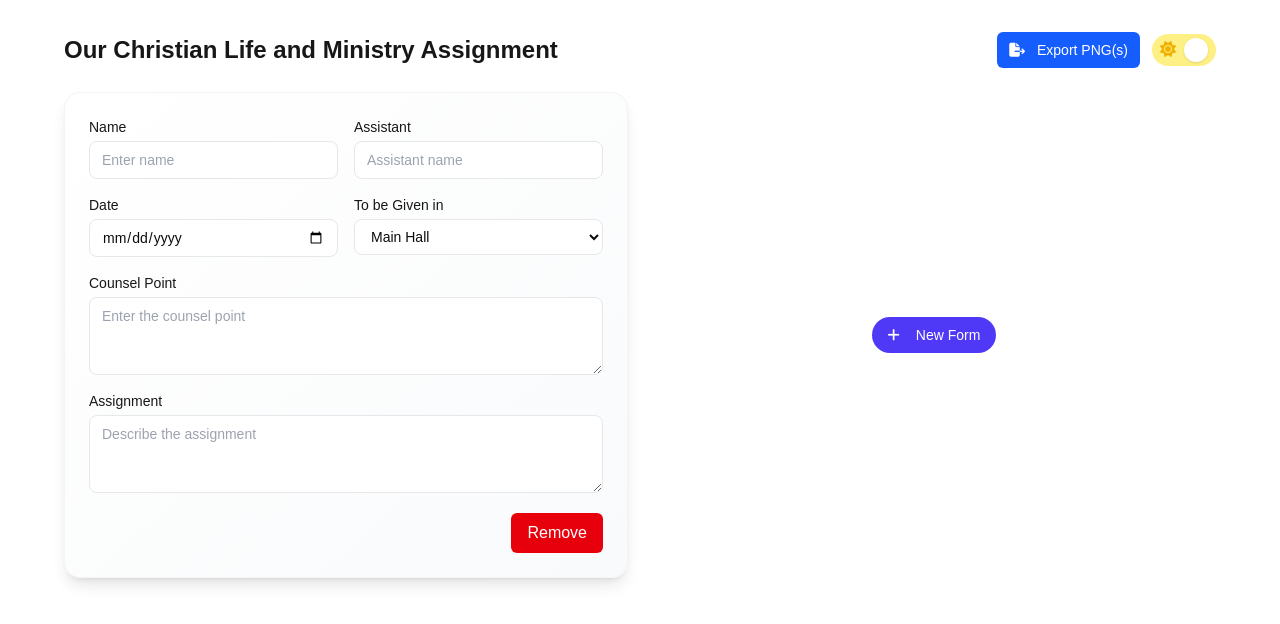
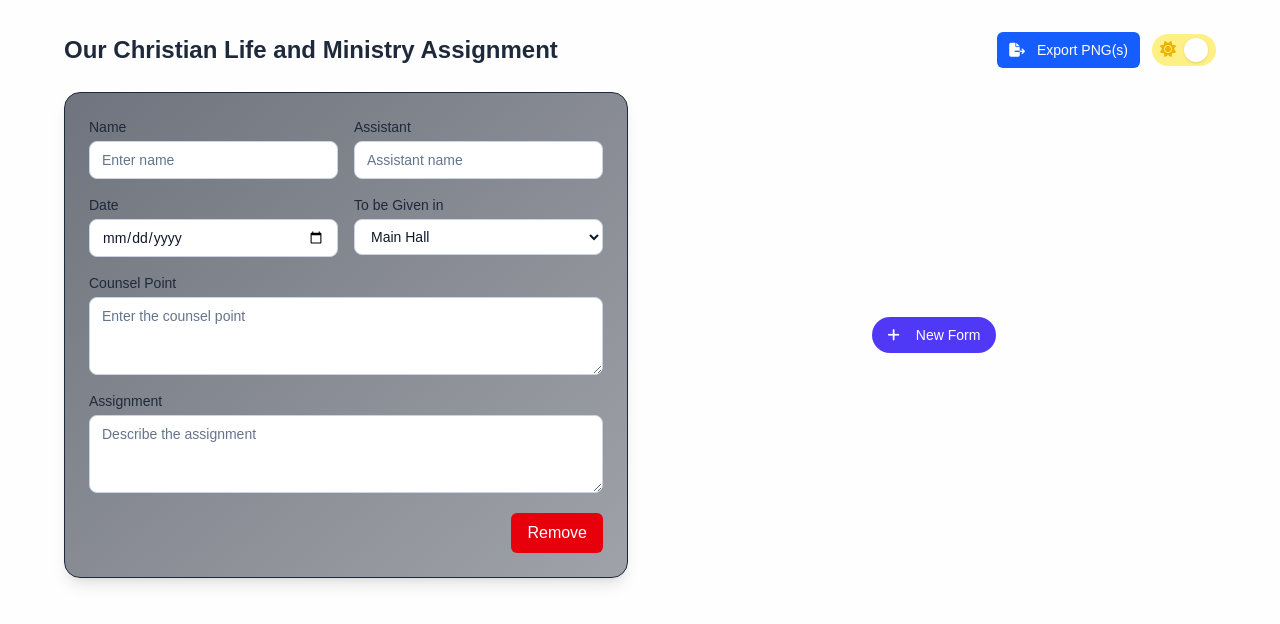
Before and after one commit to Oceaneyes123/clm-part, a Next.js app: page / in a window 1280 px wide. Shown: the top 624 px of the page. Built offline with nearby package versions, Linux system fonts and the light colour scheme.

Commit message:
Improve design

```diff
--- a/src/app/globals.css
+++ b/src/app/globals.css
@@ -2,22 +2,22 @@
 
 /* Base theme variables */
 :root {
-  --background: #ffffff;
-  --foreground: #171717;
+  --background: #fefefe;
+  --foreground: #1e293b;
   --input-bg: #ffffff;
-  --input-foreground: #0b0b0b;
-  --input-border: #e5e7eb; /* gray-200 */
-  --placeholder-color: #9ca3af; /* gray-400 */
+  --input-foreground: #0f172a;
+  --input-border: #cbd5e1; /* slate-300 */
+  --placeholder-color: #64748b; /* slate-500 */
 }
 
 /* Theme helpers via classes so we can toggle programmatically */
 .theme-light {
-  --background: #ffffff;
-  --foreground: #171717;
+  --background: #fefefe;
+  --foreground: #1e293b;
   --input-bg: #ffffff;
-  --input-foreground: #0b0b0b;
-  --input-border: #e5e7eb;
-  --placeholder-color: #9ca3af;
+  --input-foreground: #0f172a;
+  --input-border: #cbd5e1;
+  --placeholder-color: #64748b;
 }
 
 .theme-dark {
--- a/src/app/page.js
+++ b/src/app/page.js
@@ -390,7 +390,7 @@ export default function Home() {
 
         <div className="grid grid-cols-1 md:grid-cols-2 gap-6">
           {forms.map((f, i) => (
-            <div key={f.id} className="bg-gradient-to-br from-white/60 to-gray-50 dark:from-gray-900/60 dark:to-gray-900/40 p-6 rounded-2xl shadow-lg border border-gray-100 dark:border-gray-800">
+            <div key={f.id} className="bg-gradient-to-br from-gray-900/60 to-gray-900/40 p-6 rounded-2xl shadow-lg border border-gray-800">
               <div className="grid grid-cols-1 sm:grid-cols-2 gap-4">
                 <label className="flex flex-col text-sm w-full">
                   <span className="mb-1 font-medium">Name</span>
```
